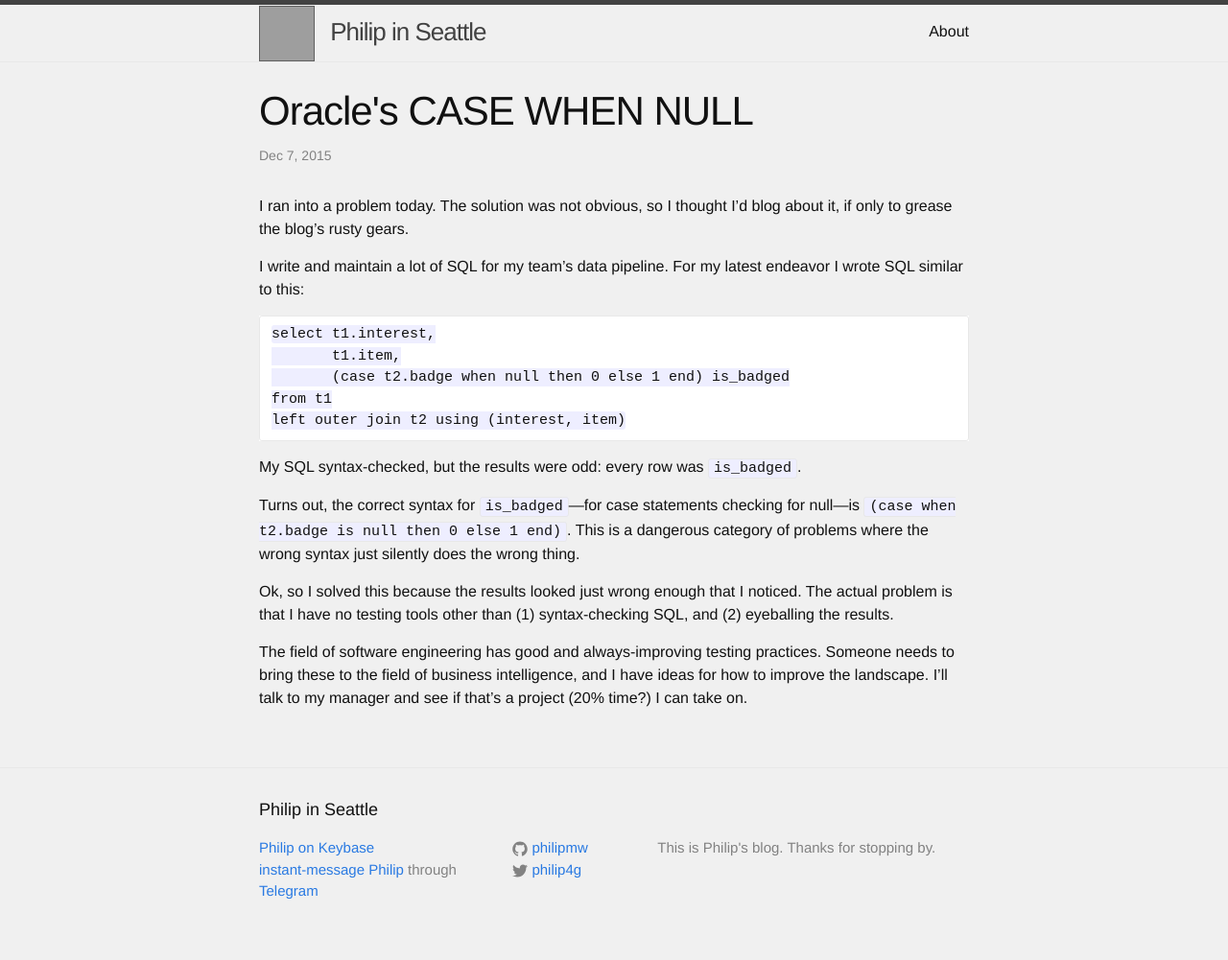
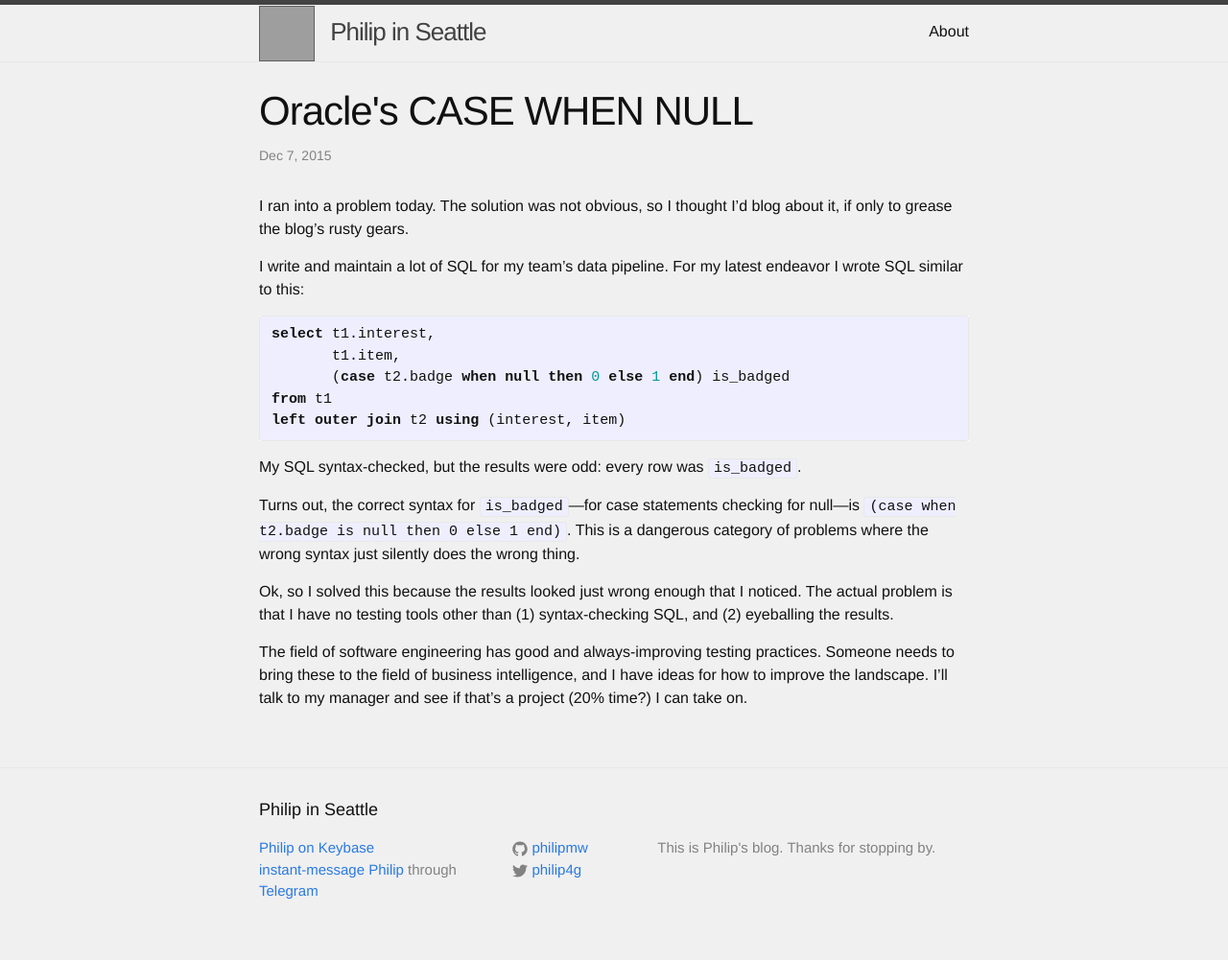
Before and after one commit to philipmw/philipmw.github.io, a Jekyll site: the page built from _posts/2015-12-07-case-when-null.markdown, in a window 1280 px wide. Shown: the whole page at 96% size. Built offline with Jekyll 4.4.1, drawn with Linux system fonts in a browser that asks for light colours; grey boxes are pictures that could not be loaded.

Commit message:
Woo, syntax highlighting

````diff
--- a/_posts/2015-12-07-case-when-null.markdown
+++ b/_posts/2015-12-07-case-when-null.markdown
@@ -9,13 +9,13 @@ The solution was not obvious, so I thought I'd blog about it, if only to grease
 I write and maintain a lot of SQL for my team's data pipeline.
 For my latest endeavor I wrote SQL similar to this:
 
-```
+{% highlight sql %}
 select t1.interest,
        t1.item,
        (case t2.badge when null then 0 else 1 end) is_badged
 from t1
 left outer join t2 using (interest, item)
-```
+{% endhighlight %}
 
 My SQL syntax-checked, but the results were odd: every row was `is_badged`.
 
````
